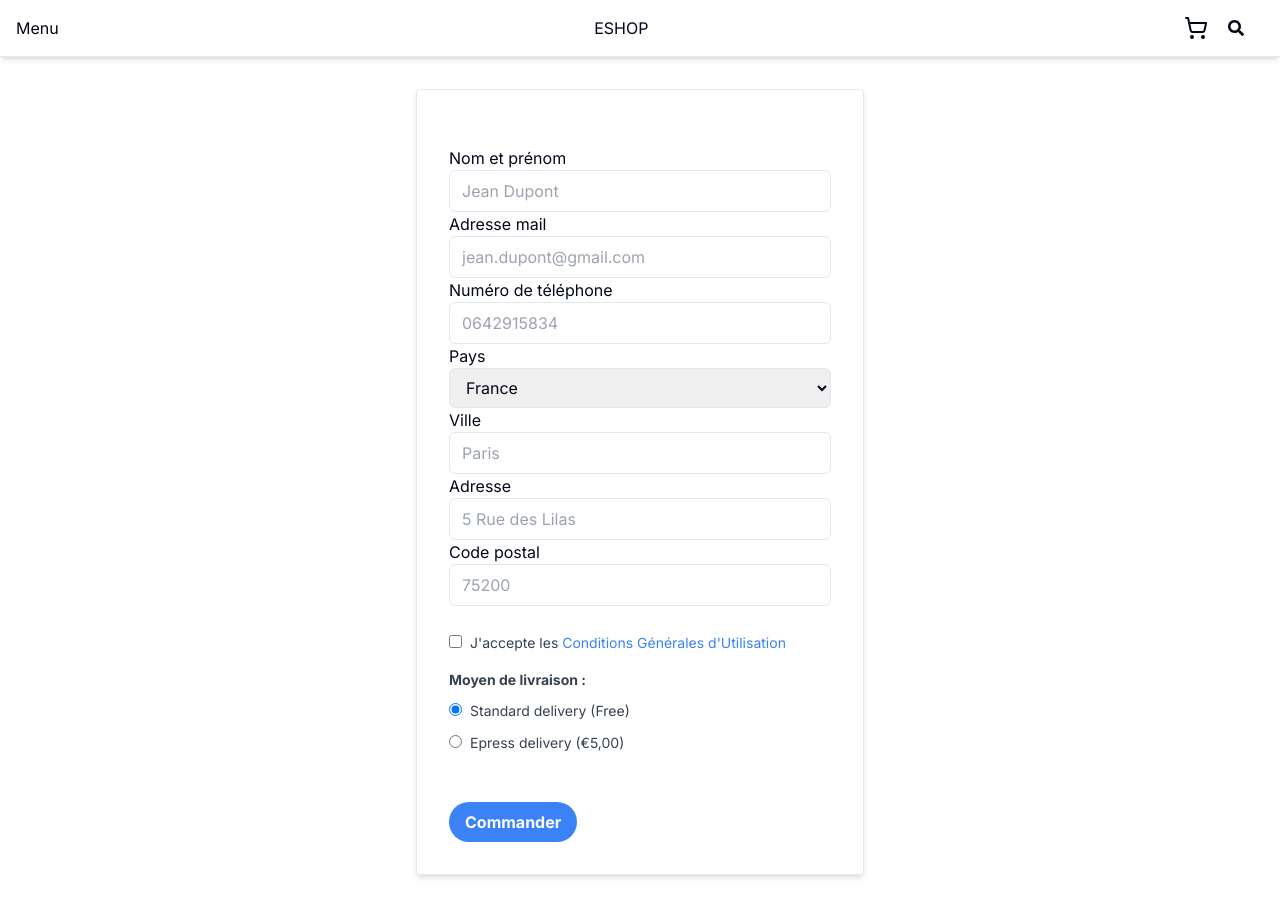
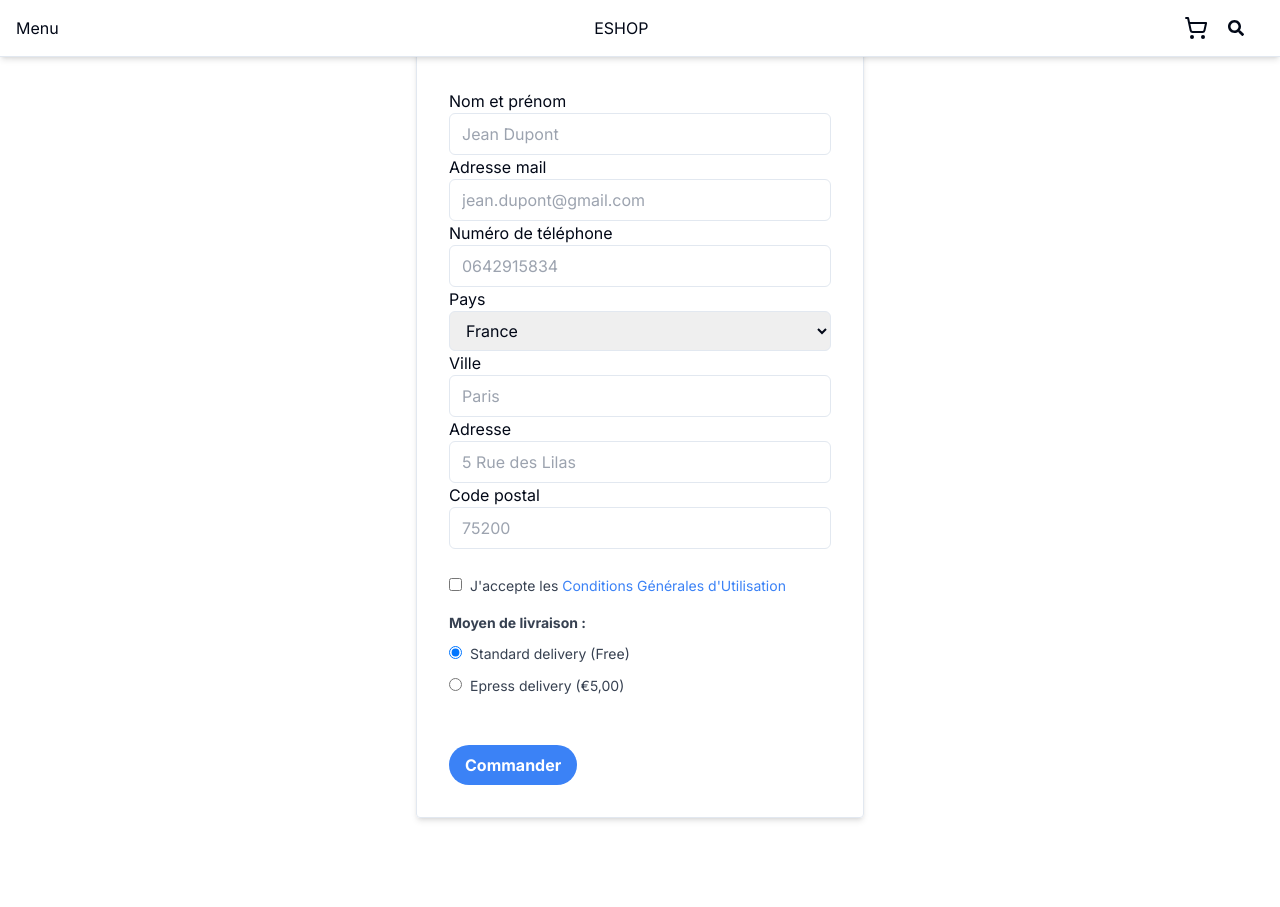
Before and after one commit to KoneNeil/TemplateCodingCrew, a Next.js app: page /commande in a window 1280 px wide. After the commit the page ends 850 px from the top, so only its background shows below. Built offline with nearby package versions, Linux system fonts and the light colour scheme.

Commit message:
navbar fix

```diff
--- a/src/app/jordan1dune/page.tsx
+++ b/src/app/jordan1dune/page.tsx
@@ -23,7 +23,7 @@ const SneakersList = () => {
                 <div className="mb-4">
                     <h1 className="text-2xl font-semibold mt-4">Air Jordan 1 Low "White Dune"</h1>
                     <p className="mt-2">
-                    La Air Jordan 1 Low "White Dune" incarne l'essence moderne et l'héritage emblématique de la ligne Jordan. Cette sneaker captivante fusionne avec grâce un design contemporain tout en rendant hommage de manière subtile à l'histoire légendaire de la marque. Sa palette de couleurs épurée, avec des nuances de blanc dune, ajoute une touche distinctive, symbolisant l'équilibre parfait entre un style avant-gardiste et un profond respect pour l'héritage des Air Jordan 1. La fusion harmonieuse de matériaux de haute qualité et de détails raffinés assure un confort exceptionnel, incarnant ainsi la persévérance de Jordan dans l'excellence.                    </p>
+                    La Air Jordan 1 Low "White Dune" incarne l'essence moderne et l'héritage emblématique de la ligne Jordan. Cette sneaker captivante fusionne avec grâce un design contemporain tout en rendant hommage de manière subtile à l'histoire légendaire de la marque. Sa palette de couleurs épurée, avec des nuances de blanc dune, ajoute une touche distinctive, symbolisant l'équilibre parfait entre un style avant-gardiste et un profond respect pour l'héritage des Air Jordan 1. La fusion harmonieuse de matériaux de haute qualité et de détails raffinés assure un confort exceptionnel, incarnant ainsi la persévérance de Jordan dans l'excellence.                      </p>
                 </div>
                 <button
                     className={`bg-blue-500 text-white px-4 py-2 rounded-md focus:outline-none focus:ring focus:border-blue-300 transition-all ${showDetails ? 'bg-gray-500' : ''}`}
--- a/src/app/navbar.tsx
+++ b/src/app/navbar.tsx
@@ -16,7 +16,7 @@ const Navbar = () => {
   ];
 
   return (
-    <nav className="border-b shadow-md py-4">
+    <nav className="border-b shadow-md py-4 fixed w-full top-0 bg-white z-50">
       <div className="max-w-7xl mx-auto px-4 flex justify-between items-center">
         <div>
           <Menu>
--- a/src/app/searchbar.tsx
+++ b/src/app/searchbar.tsx
@@ -28,7 +28,7 @@ const Data = async (value: React.SetStateAction<any>) => {
 
 
   return (
-    <div className='input-wrapper'>
+    <div className='input-wrapper mt-24'>
     <FaSearch id="search-icon"/>
     <input
     placeholder='Chercher un produit'
--- a/src/app/store/page.tsx
+++ b/src/app/store/page.tsx
@@ -28,7 +28,7 @@ export default async function Store() {
   return (
     <main className="bg-gray-100 min-h-screen">
       <Navbar />
-      <h1 className="text-5xl mb-8 text-center text-gray-800 font-sans mt-4">All Products</h1>
+      <h1 className="text-5xl mb-8 text-center text-gray-800 font-sans mt-14">All Products</h1>
       <div className="flex flex-wrap justify-center items-center mt-4">
         {models?.data?.map((model: any) => (
           <Link key={model.id} href="/jordan1sky">
```
